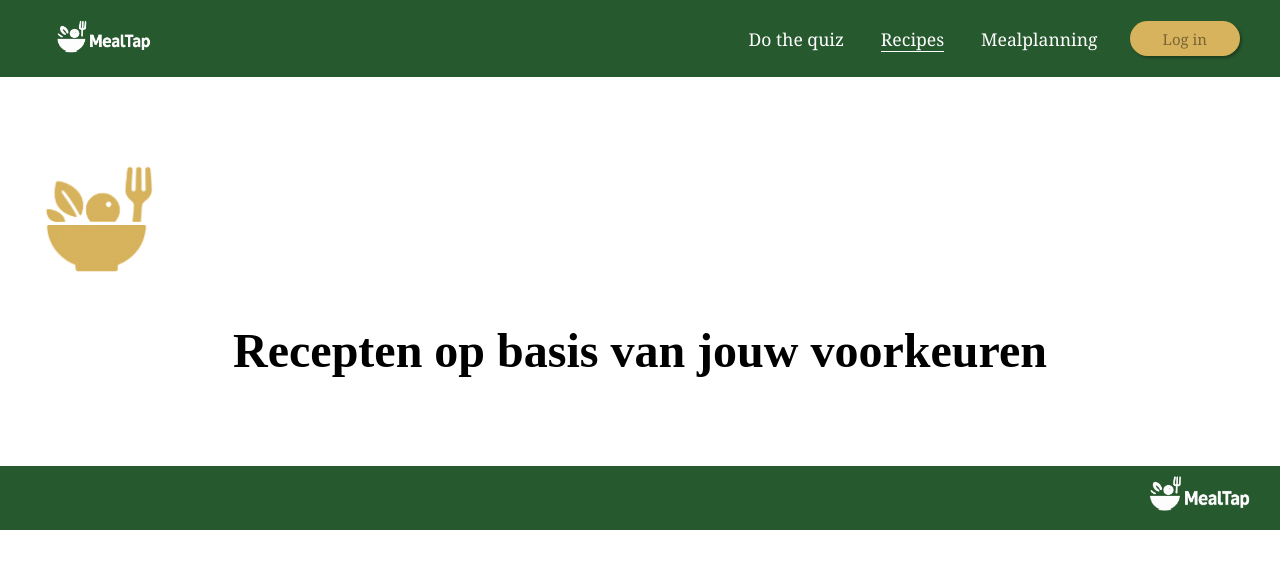
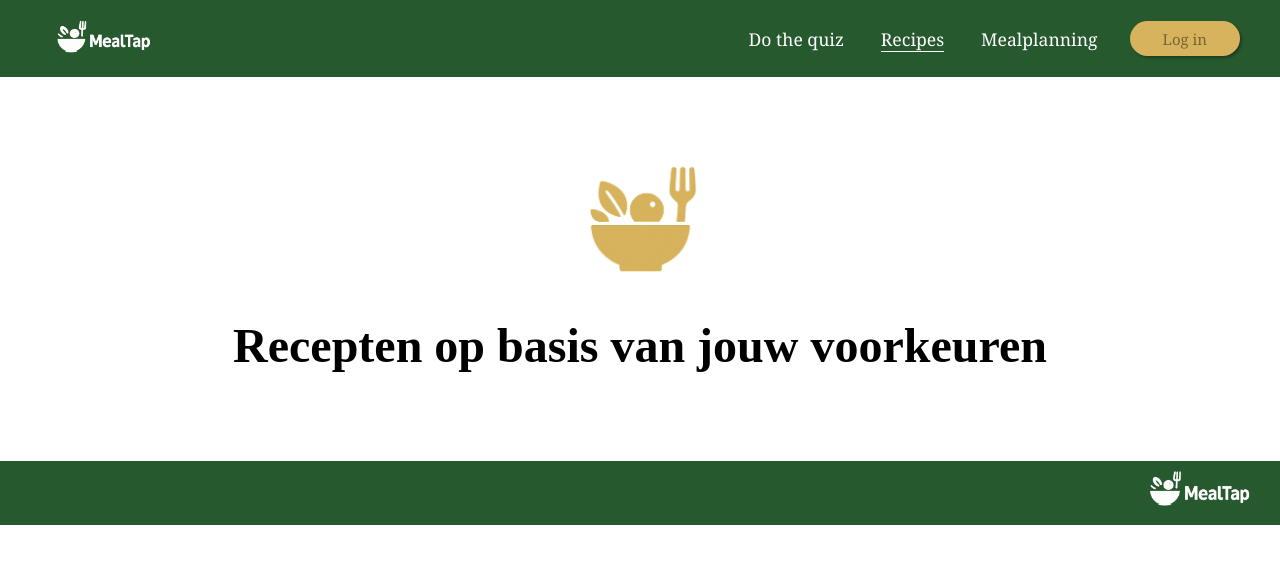
Before and after one commit to tessaiswijs/eindproject_frontend_novi, a React (Vite) app: page /recipeoverview in a window 1280 px wide. Shown: the top 568 px of the page. Built offline with nearby package versions, Linux system fonts and the light colour scheme; a web font is replaced by a local one.

Commit message:
toevoeging eerste stijling recipe overview pagina

```diff
--- a/src/pages/recipeOverview/RecipeOverviewPage.css
+++ b/src/pages/recipeOverview/RecipeOverviewPage.css
@@ -0,0 +1,5 @@
+.recipe-overview-header-section {
+    display: flex;
+    flex-direction: column;
+    align-items: center;
+}
--- a/src/pages/recipeOverview/RecipeOverviewPage.jsx
+++ b/src/pages/recipeOverview/RecipeOverviewPage.jsx
@@ -1,3 +1,4 @@
+import './RecipeOverviewPage.css';
 import { useContext, useState, useEffect } from "react";
 import { useNavigate } from "react-router-dom";
 import RecipeCard from "../../components/recipeCard/RecipeCard.jsx";
```
